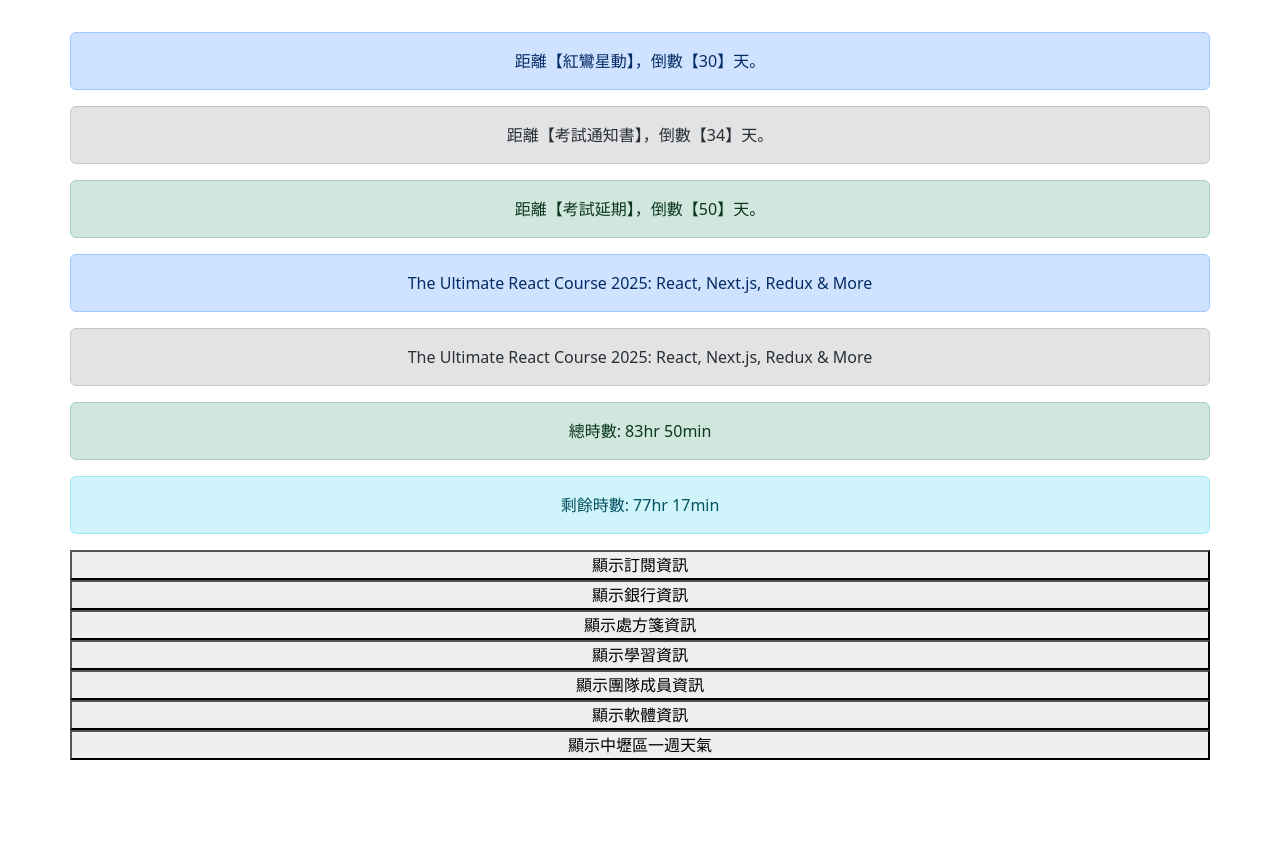
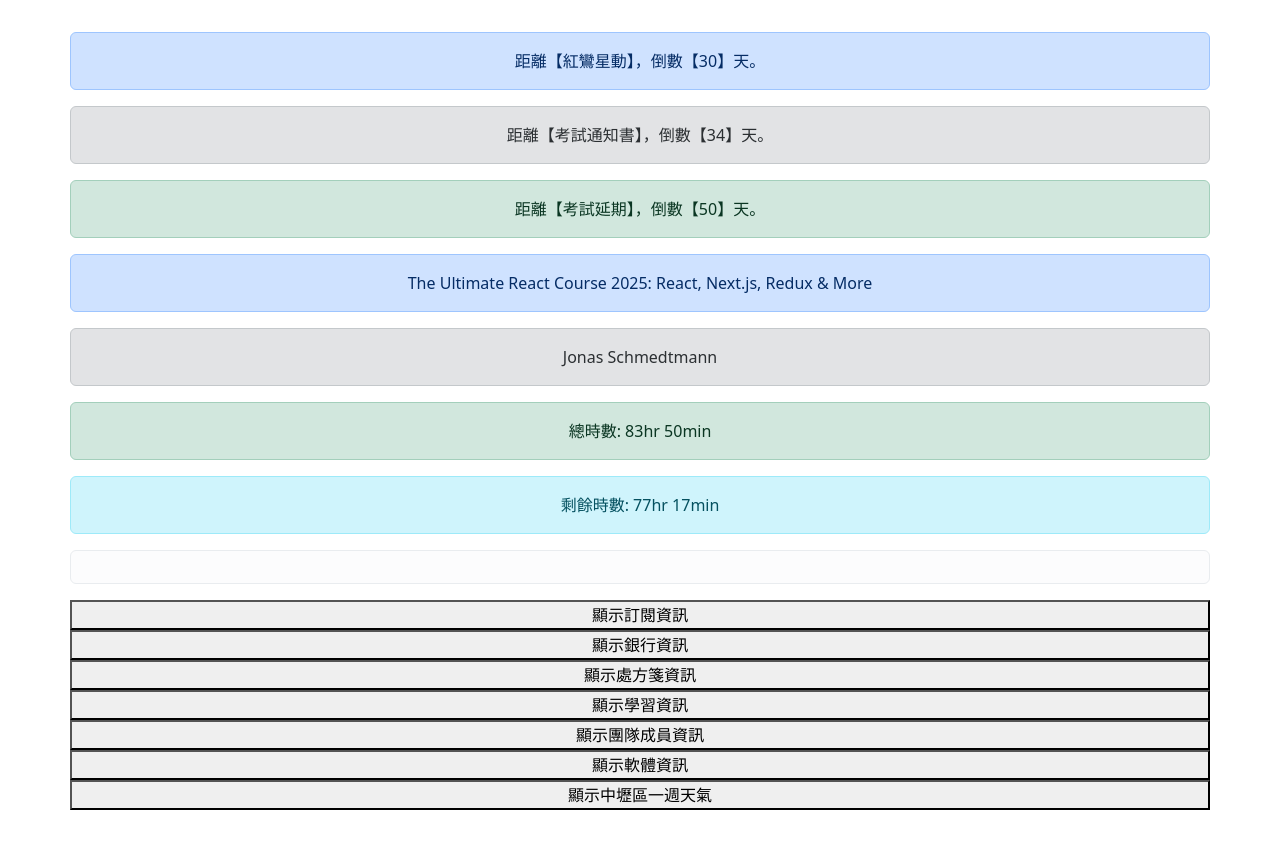
Before and after one commit to goldshoot0720/react20250705, a React (Vite) app: page / in a window 1280 px wide. Before the commit the page ends 800 px from the top, so only its background shows below. Built offline with nearby package versions, Linux system fonts and the light colour scheme.

Commit message:
react20250705 MyCourseCountDown myteacher

```diff
--- a/src/App.jsx
+++ b/src/App.jsx
@@ -35,6 +35,7 @@
           />
           <MyCourseCountDown
             mytitle="The Ultimate React Course 2025: React, Next.js, Redux & More"
+            myteacher="Jonas Schmedtmann"
             mycourse={mycourse1}
             myviewed="5"
           />
--- a/src/MyCourseCountDown.jsx
+++ b/src/MyCourseCountDown.jsx
@@ -1,4 +1,4 @@
-function MyCourseCountDown({ mytitle, mycourse, myviewed }) {
+function MyCourseCountDown({ mytitle, myteacher, mycourse, myviewed }) {
   // console.log("mycourse", mycourse);
 
   // 計算總時數
@@ -29,7 +29,7 @@
         {mytitle}
       </div>
       <div className="alert alert-secondary" role="alert">
-        {mytitle}
+        {myteacher}
       </div>
       <div className="alert alert-success" role="alert">
         總時數: {totalHours}hr {remainingMinutes}min
@@ -37,6 +37,7 @@
       <div className="alert alert-info" role="alert">
         剩餘時數: {totalHours2}hr {remainingMinutes2}min
       </div>
+      <div class="alert alert-light" role="alert"></div>
     </>
   );
 }
```
Also changed, not shown: 1 other file (tests, documents, lock files or other folders).
